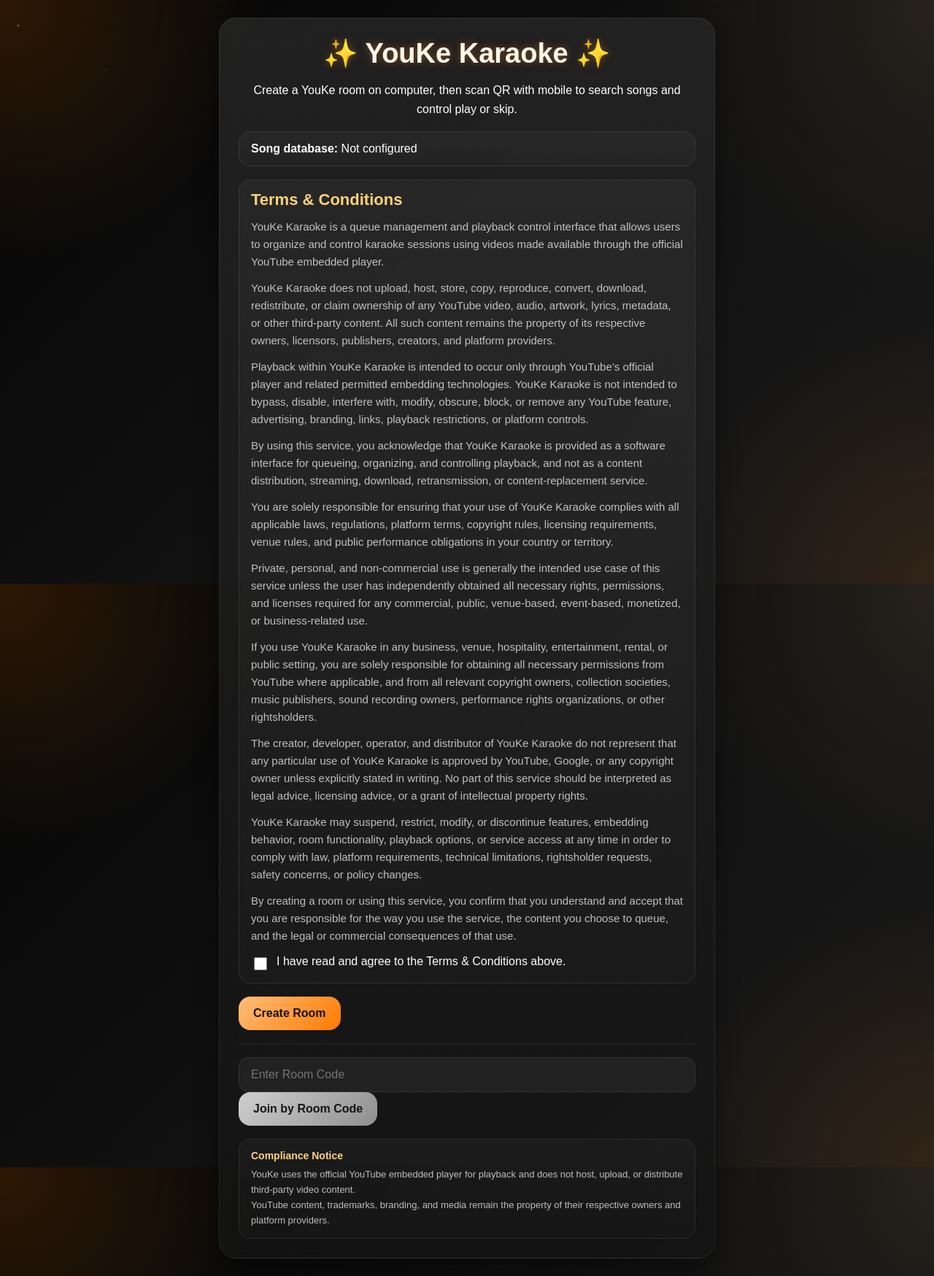
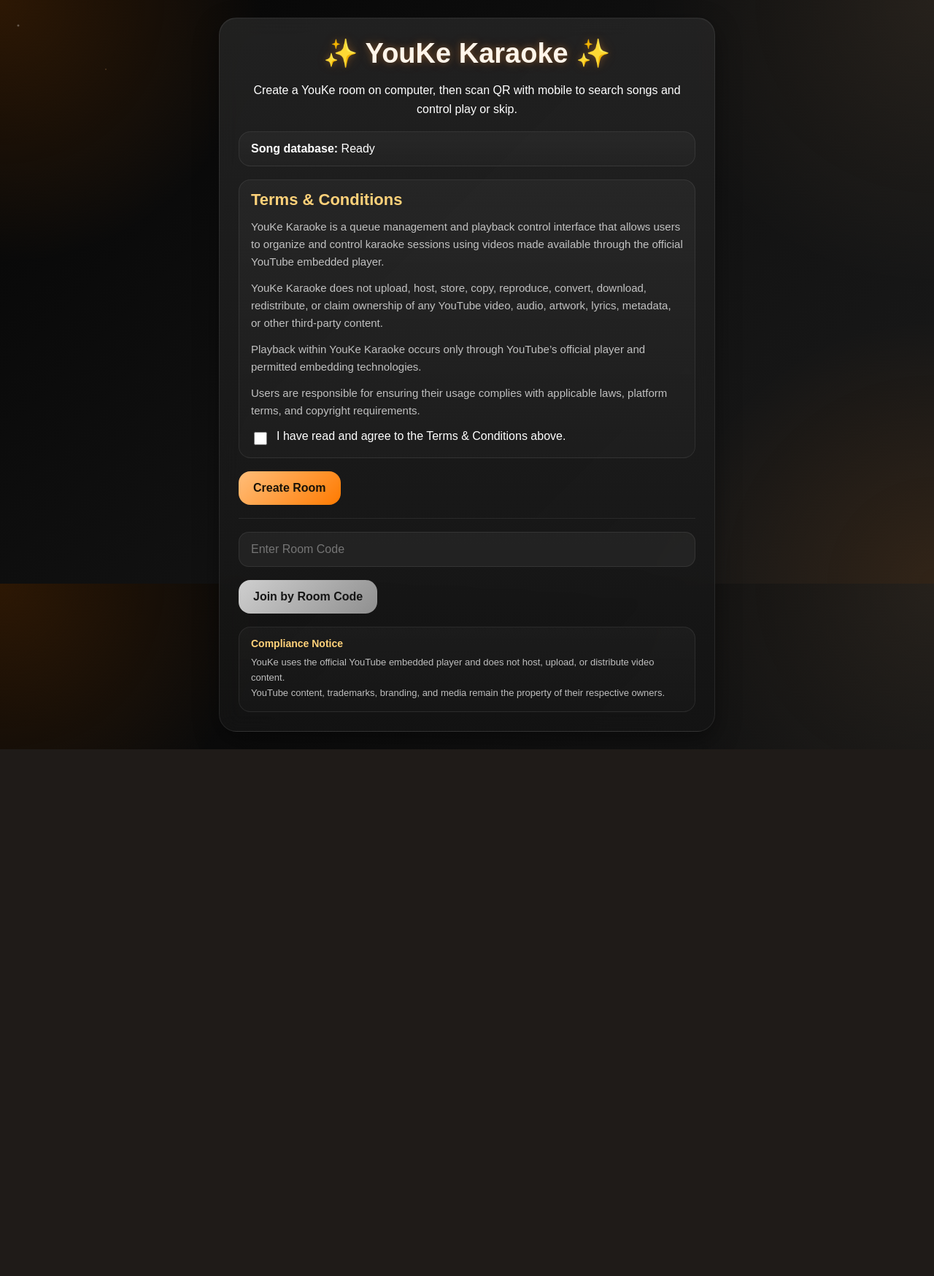
Before and after one commit to Kanasezt/youke, a Flask app: page / in a window 1280 px wide. Shown: the whole page at 73% size. After the commit the page ends 1027 px from the top, so only its background shows below. Run offline with Flask 3, Linux system fonts and the light colour scheme; some libraries are stand-ins or nearby versions.

Commit message:
Update index.html

```diff
--- a/templates/index.html
+++ b/templates/index.html
@@ -6,107 +6,115 @@
 <meta name="viewport" content="width=device-width, initial-scale=1">
 <link rel="stylesheet" href="/static/style.css">
 </head>
+
 <body class="fantasy-bg">
 <div class="stars"></div>
 
 <div class="page-center">
 <div class="glass-card narrow">
+
 <h1 class="glow-title">✨ YouKe Karaoke ✨</h1>
-            <p class="muted intro-text">
+
+<p class="intro-text">
 Create a YouKe room on computer, then scan QR with mobile to search songs and control play or skip.
 </p>
 
 <div class="info-box">
 <strong>Song database:</strong>
-                {% if db_exists %}
 Ready
-                {% else %}
-                    Not configured
-                {% endif %}
 </div>
 
 <div class="terms-box">
-                <div class="terms-title">Terms & Conditions</div>
+
+<div class="terms-title">
+Terms & Conditions
+</div>
+
 <div class="terms-content">
+
 <p>
 YouKe Karaoke is a queue management and playback control interface that allows users to organize and control karaoke sessions using videos made available through the official YouTube embedded player.
 </p>
 
 <p>
-                        YouKe Karaoke does not upload, host, store, copy, reproduce, convert, download, redistribute, or claim ownership of any YouTube video, audio, artwork, lyrics, metadata, or other third-party content. All such content remains the property of its respective owners, licensors, publishers, creators, and platform providers.
+YouKe Karaoke does not upload, host, store, copy, reproduce, convert, download, redistribute, or claim ownership of any YouTube video, audio, artwork, lyrics, metadata, or other third-party content.
 </p>
 
 <p>
-                        Playback within YouKe Karaoke is intended to occur only through YouTube’s official player and related permitted embedding technologies. YouKe Karaoke is not intended to bypass, disable, interfere with, modify, obscure, block, or remove any YouTube feature, advertising, branding, links, playback restrictions, or platform controls.
+Playback within YouKe Karaoke occurs only through YouTube’s official player and permitted embedding technologies.
 </p>
 
 <p>
-                        By using this service, you acknowledge that YouKe Karaoke is provided as a software interface for queueing, organizing, and controlling playback, and not as a content distribution, streaming, download, retransmission, or content-replacement service.
+Users are responsible for ensuring their usage complies with applicable laws, platform terms, and copyright requirements.
 </p>
 
-                    <p>
-                        You are solely responsible for ensuring that your use of YouKe Karaoke complies with all applicable laws, regulations, platform terms, copyright rules, licensing requirements, venue rules, and public performance obligations in your country or territory.
-                    </p>
-
-                    <p>
-                        Private, personal, and non-commercial use is generally the intended use case of this service unless the user has independently obtained all necessary rights, permissions, and licenses required for any commercial, public, venue-based, event-based, monetized, or business-related use.
-                    </p>
-
-                    <p>
-                        If you use YouKe Karaoke in any business, venue, hospitality, entertainment, rental, or public setting, you are solely responsible for obtaining all necessary permissions from YouTube where applicable, and from all relevant copyright owners, collection societies, music publishers, sound recording owners, performance rights organizations, or other rightsholders.
-                    </p>
-
-                    <p>
-                        The creator, developer, operator, and distributor of YouKe Karaoke do not represent that any particular use of YouKe Karaoke is approved by YouTube, Google, or any copyright owner unless explicitly stated in writing. No part of this service should be interpreted as legal advice, licensing advice, or a grant of intellectual property rights.
-                    </p>
-
-                    <p>
-                        YouKe Karaoke may suspend, restrict, modify, or discontinue features, embedding behavior, room functionality, playback options, or service access at any time in order to comply with law, platform requirements, technical limitations, rightsholder requests, safety concerns, or policy changes.
-                    </p>
-
-                    <p>
-                        By creating a room or using this service, you confirm that you understand and accept that you are responsible for the way you use the service, the content you choose to queue, and the legal or commercial consequences of that use.
-                    </p>
 </div>
 
 <label class="terms-check">
 <input type="checkbox" id="acceptTerms">
 <span>I have read and agree to the Terms & Conditions above.</span>
 </label>
+
 </div>
 
 <form action="/create" method="post" onsubmit="return validateTerms();">
-                <button type="submit" class="magic-btn pink">Create Room</button>
+
+<button type="submit" class="magic-btn pink">
+Create Room
+</button>
+
 </form>
 
 <hr>
 
 <form action="/join" method="post">
+
 <input type="text" name="room_code" placeholder="Enter Room Code" required>
-                <button type="submit" class="magic-btn blue">Join by Room Code</button>
+
+<br><br>
+
+<button type="submit" class="magic-btn blue">
+Join by Room Code
+</button>
+
 </form>
 
 <div class="compliance-footer">
-                <div class="compliance-title">Compliance Notice</div>
+
+<div class="compliance-title">
+Compliance Notice
+</div>
+
 <div class="compliance-text">
-                    YouKe uses the official YouTube embedded player for playback and does not host, upload, or distribute third-party video content.
+YouKe uses the official YouTube embedded player and does not host, upload, or distribute video content.
 </div>
+
 <div class="compliance-text">
-                    YouTube content, trademarks, branding, and media remain the property of their respective owners and platform providers.
+YouTube content, trademarks, branding, and media remain the property of their respective owners.
 </div>
+
 </div>
+
 </div>
 </div>
 
 <script>
-        function validateTerms() {
-            const accepted = document.getElementById("acceptTerms").checked;
-            if (!accepted) {
-                alert("Please accept the Terms & Conditions before creating a room.");
+
+function validateTerms(){
+
+if(!document.getElementById("acceptTerms").checked){
+
+alert("Please accept the Terms & Conditions");
+
 return false;
+
 }
+
 return true;
+
 }
+
 </script>
+
 </body>
 </html>
```
Lines whose indentation alone changed are shown as unchanged.
